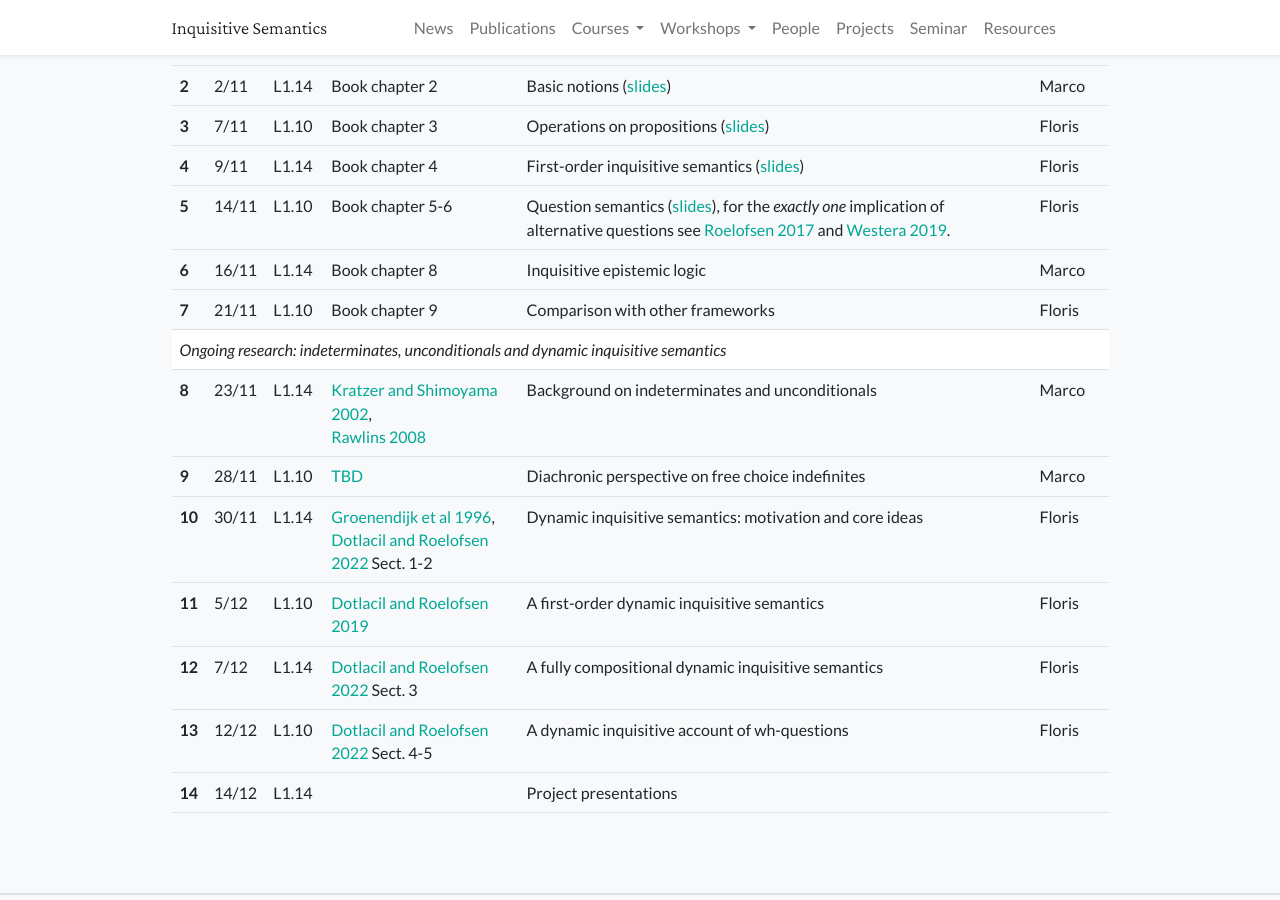
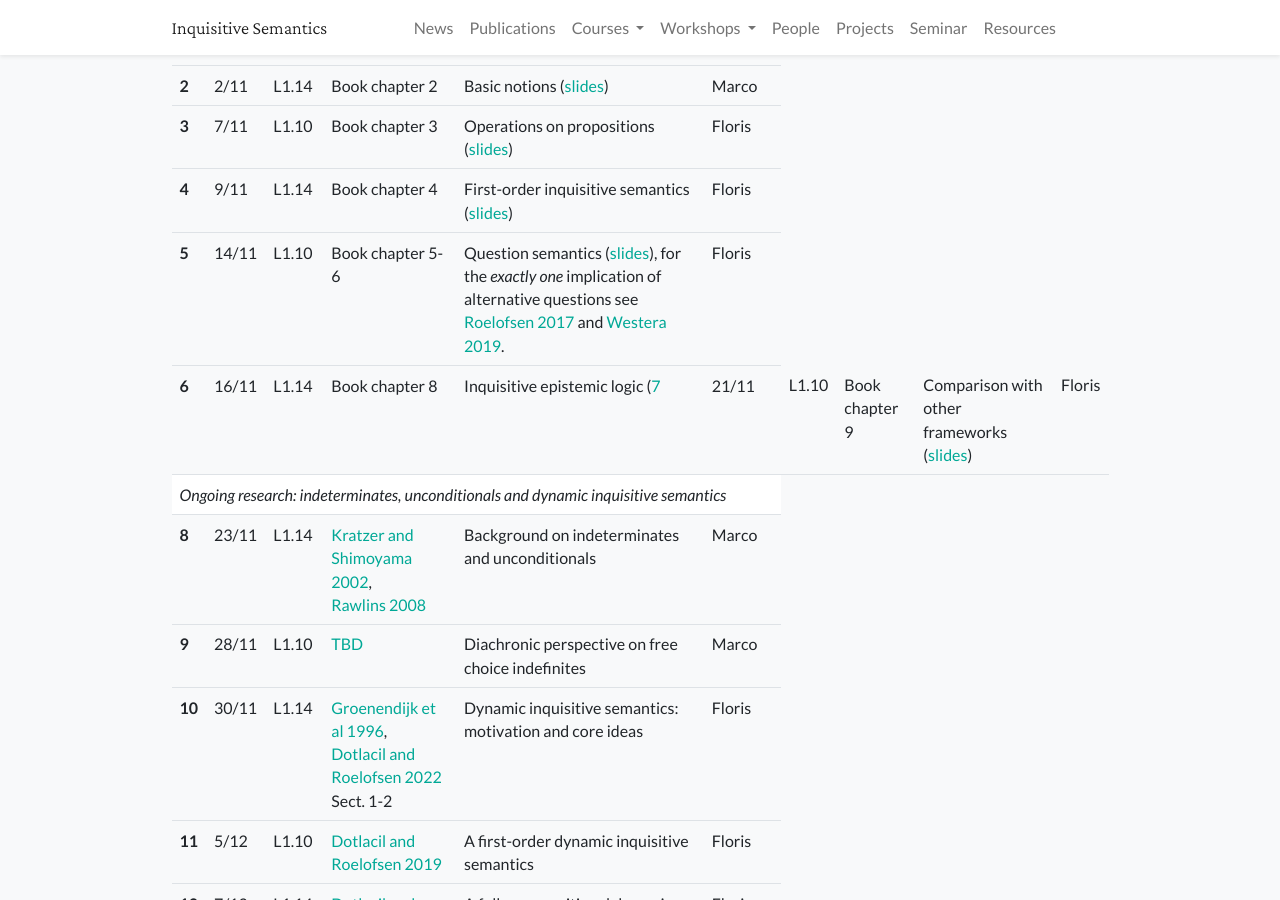
Before and after one commit to froelofs/inquisitive-semantics, a Jekyll site: the page built from _courses/2022-amsterdam.md, in a window 1280 px wide and 900 px high, scrolled down 2390 px. Built offline with Jekyll 4.4.1, drawn with Linux system fonts in a browser that asks for light colours; part of the change alters nothing that is shown.

Commit message:
Update 2022-amsterdam.md

```diff
--- a/_courses/2022-amsterdam.md
+++ b/_courses/2022-amsterdam.md
@@ -94,7 +94,7 @@ schedule: >
       <td> L1.14</td>
       <td> Book chapter 8</td>
       <td> Inquisitive epistemic logic
-      <!-- (<a href="https://www.dropbox.com/s/d560yy7am3rjuax/lecture6.pdf?dl=0">slides</a>) -->
+       (<a href="https://www.dropbox.com/s/vf291v0yf8ct0ve/Lecture6.pdf?dl=0>slides</a>)
       </td>
       <td> Marco</td>
     </tr>
@@ -104,7 +104,7 @@ schedule: >
       <td> L1.10</td>
       <td> Book chapter 9</td>
       <td> Comparison with other frameworks
-      <!-- (<a href="https://www.dropbox.com/s/f0ij59i07up62t6/lecture7.pdf?dl=0">slides</a>) -->
+       (<a href="https://www.dropbox.com/s/58ez5xc8q19t5md/lecture7.pdf?dl=0">slides</a>)
       </td>
       <td> Floris</td>
     </tr>
```
